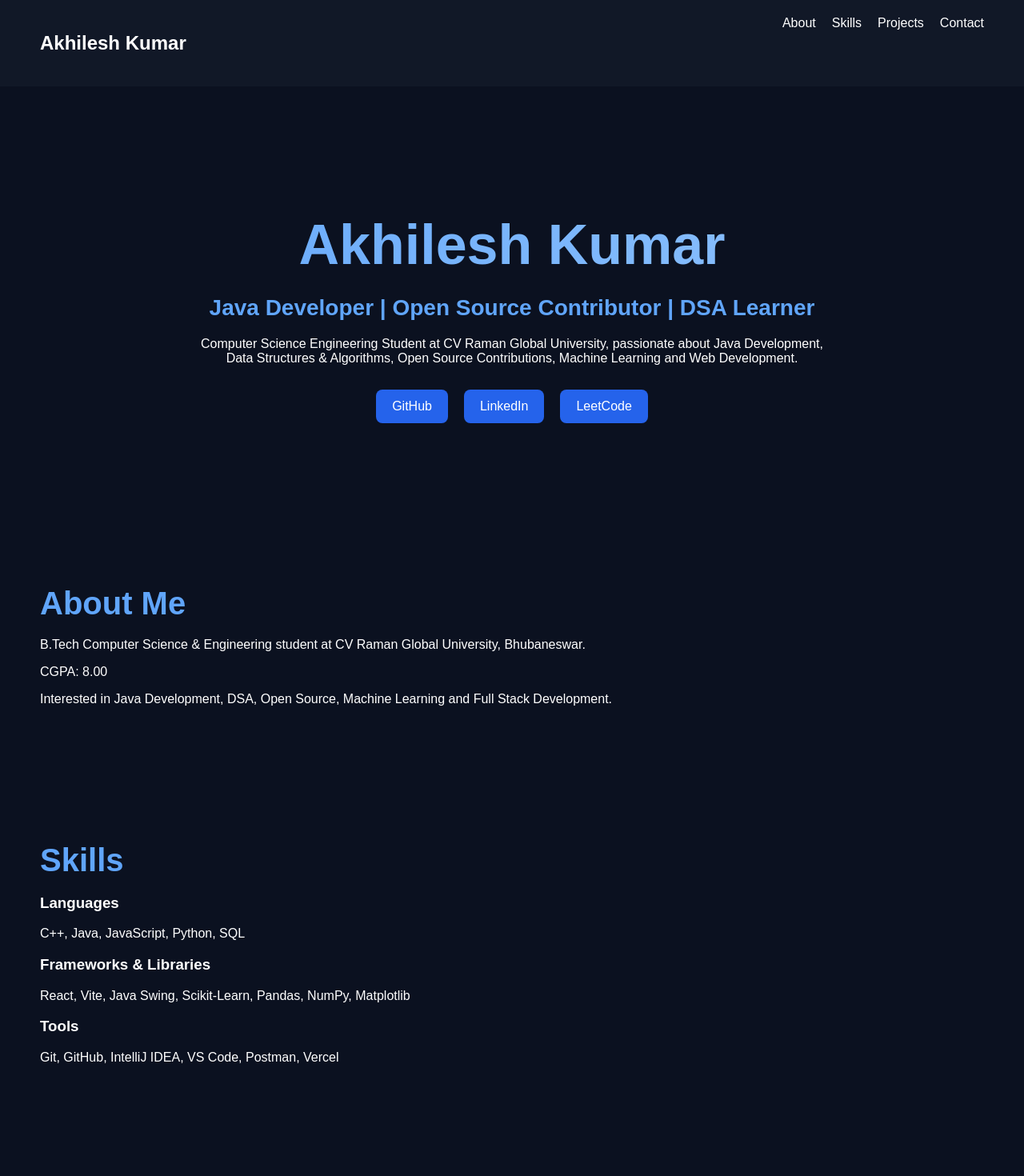
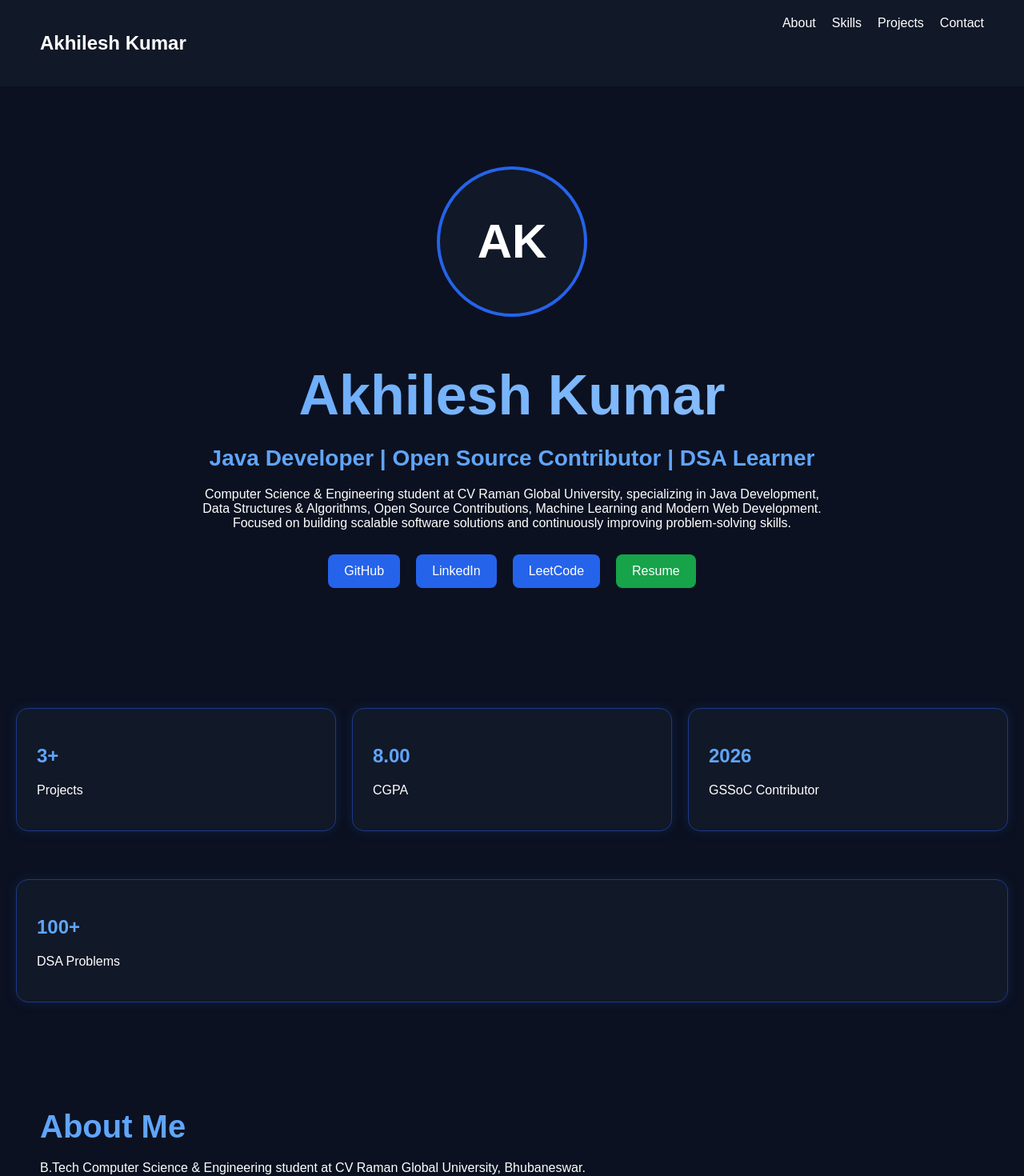
Before and after one commit to AKHILESH-create/portfolio-akhilesh, a React app: page / in a window 1280 px wide. Shown: the top 1470 px of the page at 80% size. Built offline with nearby package versions, Linux system fonts and the light colour scheme; the HTML template or start-up script is replaced by a standard one.

Commit message:
portfolio updated

```diff
--- a/src/App.jsx
+++ b/src/App.jsx
@@ -36,6 +36,24 @@ function App() {
           padding: "100px 20px",
         }}
       >
+      <div
+        style={{
+          width: "180px",
+          height: "180px",
+          borderRadius: "50%",
+          backgroundColor: "#111827",
+          border: "4px solid #2563EB",
+          margin: "0 auto 30px",
+          display: "flex",
+          alignItems: "center",
+          justifyContent: "center",
+          fontSize: "60px",
+          fontWeight: "bold",
+        }}
+      >
+        AK
+      </div>
+
         <h1
           style={{
             fontSize: "70px",
@@ -59,9 +77,11 @@ function App() {
         </h2>
 
         <p style={{ maxWidth: "800px", margin: "20px auto" }}>
-          Computer Science Engineering Student at CV Raman Global University,
-          passionate about Java Development, Data Structures & Algorithms,
-          Open Source Contributions, Machine Learning and Web Development.
+          Computer Science & Engineering student at CV Raman Global University,
+          specializing in Java Development, Data Structures & Algorithms,
+          Open Source Contributions, Machine Learning and Modern Web Development.
+          Focused on building scalable software solutions and continuously
+          improving problem-solving skills.
         </p>
 
         <div>
@@ -91,8 +111,52 @@ function App() {
           >
             LeetCode
           </a>
+
+          <a
+            href="/resume.pdf"
+            target="_blank"
+            rel="noreferrer"
+            style={{
+              ...buttonStyle,
+              backgroundColor: "#16A34A",
+            }}
+          >
+            Resume
+          </a>
+
         </div>
       </section>
+
+      <section
+        style={{
+          display: "flex",
+          justifyContent: "center",
+          flexWrap: "wrap",
+          gap: "20px",
+          padding: "20px",
+        }}
+      >
+        <div style={cardStyle}>
+          <h2 style={{ color: "#60A5FA" }}>3+</h2>
+          <p>Projects</p>
+        </div>
+
+        <div style={cardStyle}>
+          <h2 style={{ color: "#60A5FA" }}>8.00</h2>
+          <p>CGPA</p>
+        </div>
+
+        <div style={cardStyle}>
+          <h2 style={{ color: "#60A5FA" }}>2026</h2>
+          <p>GSSoC Contributor</p>
+        </div>
+
+        <div style={cardStyle}>
+          <h2 style={{ color: "#60A5FA" }}>100+</h2>
+          <p>DSA Problems</p>
+        </div>
+      </section>
+
 
       {/* About */}
       <section id="about" style={sectionStyle}>
```
Also changed, not shown: 1 other file (tests, documents, lock files or other folders).
